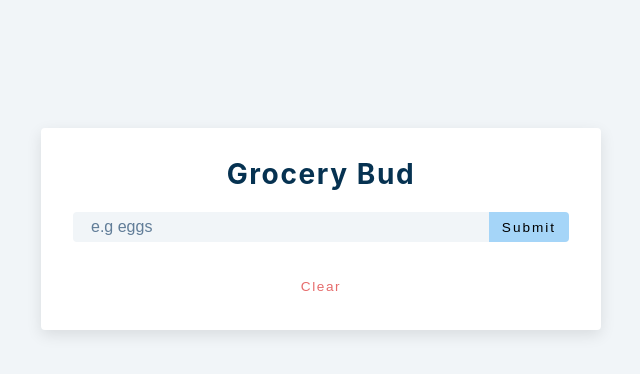
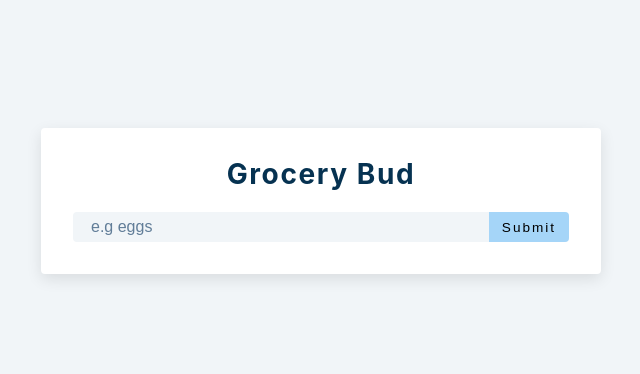
Before and after one commit to unclejide1/LRCT-1-2020, a React (Create React App) app in the folder grocery-bud/: page / in a window 1280 px wide. Shown: the top 374 px of the page, without its empty margins (319-959 px from the left). Built offline with nearby package versions, Linux system fonts and the light colour scheme.

Commit message:
feat: conditionally show list of items

```diff
--- a/grocery-bud/src/App.js
+++ b/grocery-bud/src/App.js
@@ -20,8 +20,8 @@ function App() {
      else{
        // show alert
         const newItem = {id: new Date().getTime().toString(), title: name}
-        setList([...List, newItem])
-        setName('')
+        setList([...list, newItem]);
+        setName('');
      }
     console.log('submitted')
     console.log(name)
@@ -40,17 +40,20 @@ function App() {
             value={name}
             placeholder='e.g eggs'
             onChange={(e) => setName(e.target.value)}
-            className="grocery"
+            className='grocery'
           />
           <button type='submit' className='submit-btn'>
             {isEdit ? 'edit' : 'submit'}
           </button>
         </div>
       </form>
-      <div className='grocery-container'>
-        <List  items = {list}/>
-        <button className='clear-btn'>clear</button>
-      </div>
+
+      {list.length > 0 && (
+        <div className='grocery-container'>
+          <List items={list} />
+          <button className='clear-btn'>clear</button>
+        </div>
+      )}
     </section>
   )
 }
```
